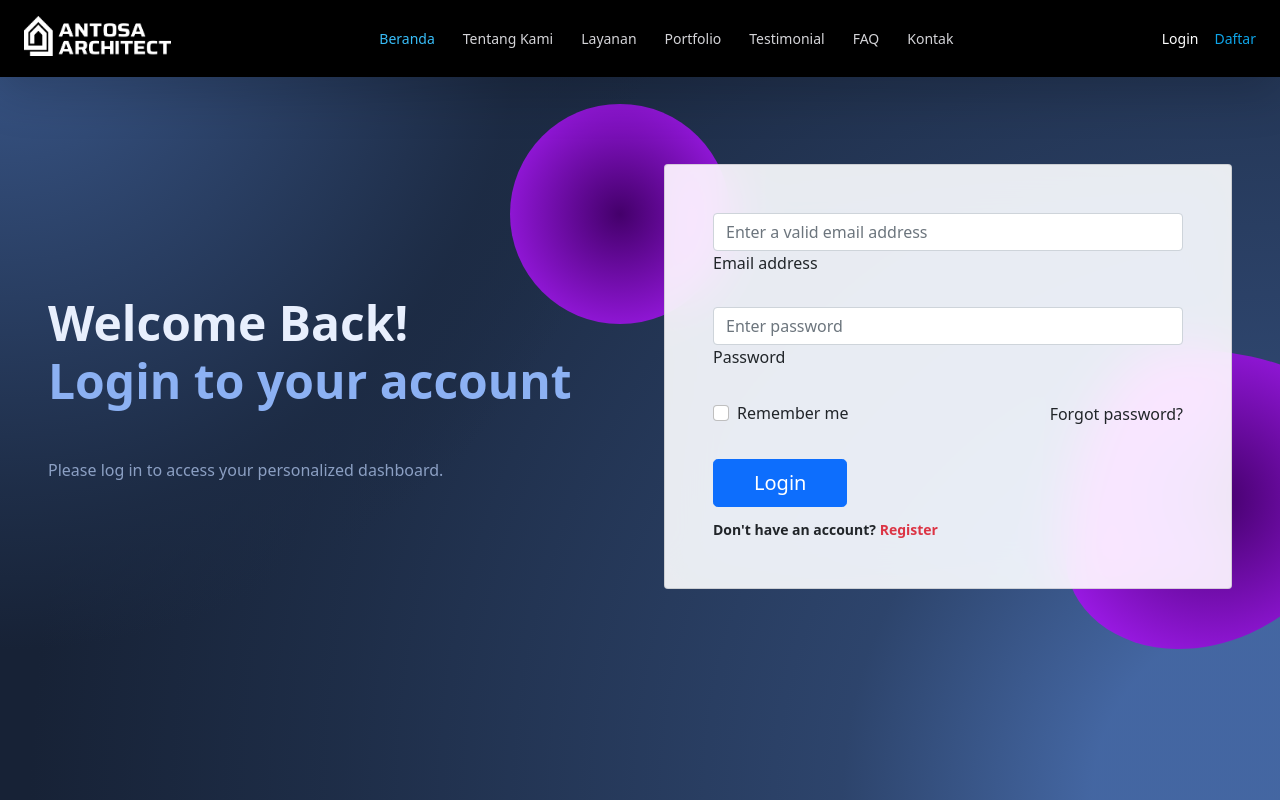
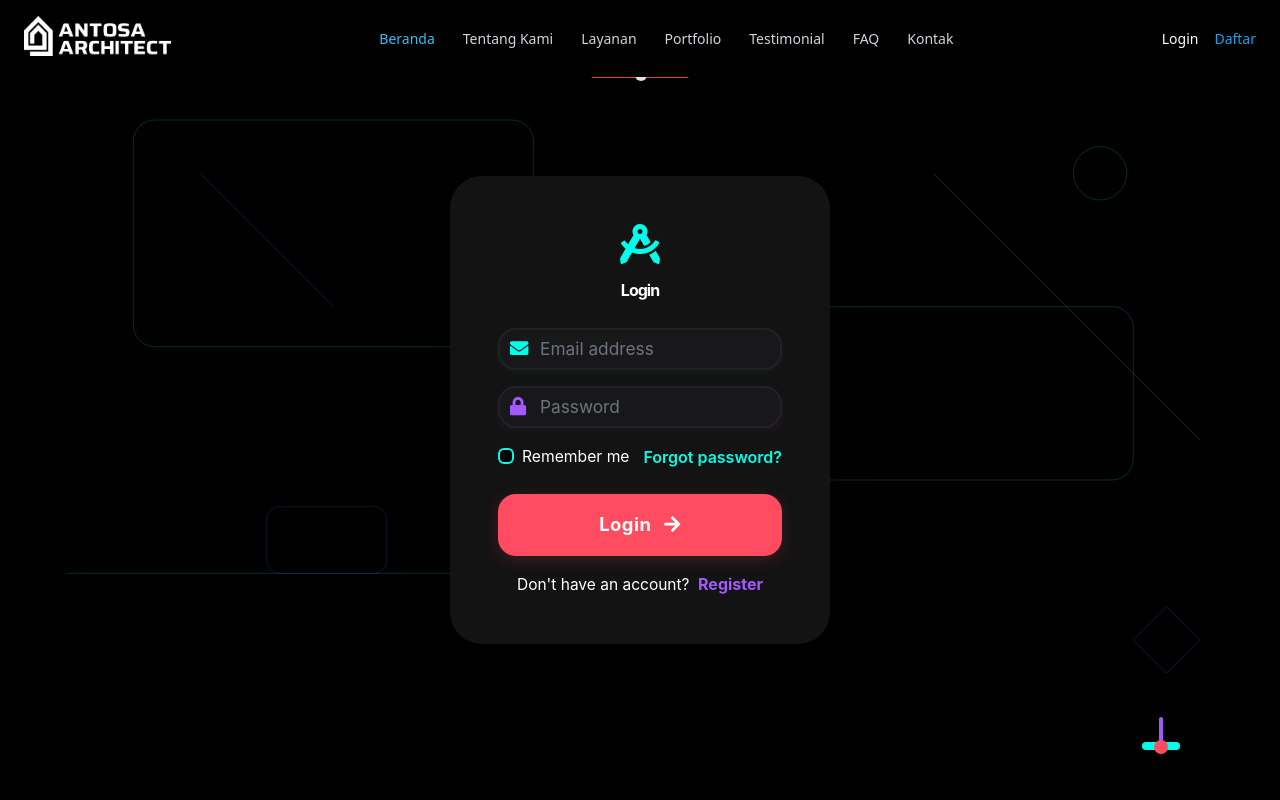
Before and after one commit to iannnub/arsitek, a PHP site: the page made by views/auth/login.php in a window 1280 px wide. Run offline with PHP 8.4, Linux system fonts and the light colour scheme; the template is opened without the code that fills it, so the values that code supplies are empty; some libraries are stand-ins or nearby versions.

Commit message:
feat(login): redesign login page with modern architect theme

```diff
--- a/views/auth/login.php
+++ b/views/auth/login.php
@@ -149,13 +149,18 @@
             </nav>
 
             <!-- Auth Links -->
-            <?php if (session_status() === PHP_SESSION_NONE) session_start(); ?>
+            <?php
+// Ensure session is started only once
+if (session_status() === PHP_SESSION_NONE) {
+    session_start();
+}
+?>
 <div class="hidden md:flex items-center space-x-4">
     <?php if (empty($_SESSION['user'])): ?>
         <a href="<?= url('auth/login') ?>" class="text-sm font-medium text-white hover:text-primary-400 transition-colors">Login</a>
         <a href="<?= url('auth/register') ?>" class="text-sm font-medium text-primary-500 hover:text-primary-300 transition-colors">Daftar</a>
     <?php else: ?>
-                    <span class="text-sm text-gray-300">Halo, <?= $_SESSION['user']['name'] ?></span>
+        <span class="text-sm text-gray-300">Halo, <?= htmlspecialchars($_SESSION['user']['name'] ?? '', ENT_QUOTES, 'UTF-8') ?></span>
         <a href="<?= url('logout') ?>" class="text-sm font-medium text-red-400 hover:text-red-300 transition-colors">Logout</a>
     <?php endif; ?>
 </div>
@@ -164,80 +169,131 @@
 </header>
 
 <!-- Section: Design Block -->
-<section class="background-radial-gradient overflow-hidden">
-  <div class="container px-4 py-5 px-md-5 text-center text-lg-start my-5">
-    <div class="row gx-lg-5 align-items-center mb-5">
-      <!-- Bagian kiri untuk konten -->
-      <div class="col-lg-6 mb-5 mb-lg-0" style="z-index: 10">
-        <h1 class="my-5 display-5 fw-bold ls-tight" style="color: hsl(218, 81%, 95%)">
-          Welcome Back! <br />
-          <span style="color: hsl(218, 81%, 75%)">Login to your account</span>
-        </h1>
-        <p class="mb-4 opacity-70" style="color: hsl(218, 81%, 85%)">
-          Please log in to access your personalized dashboard.
-        </p>
+<section id="login-architect" class="architect-login-section position-relative overflow-hidden" style="background:#000; min-height:100vh; padding-top:90px;">
+  <div class="container d-flex flex-column justify-content-center align-items-center" style="min-height:80vh;">
+    <!-- Floating Blueprint Lines and Animated Shapes -->
+    <svg class="blueprint-lines position-absolute top-0 start-0 w-100 h-100" style="pointer-events:none;z-index:1;" width="100%" height="100%" viewBox="0 0 1920 1080" fill="none">
+      <g stroke="#00FFEA" stroke-width="1.5" opacity="0.18">
+        <rect x="200" y="120" width="600" height="340" rx="32"/>
+        <rect x="1200" y="400" width="500" height="260" rx="32"/>
+        <line x1="100" y1="800" x2="800" y2="800"/>
+        <line x1="1400" y1="200" x2="1800" y2="600"/>
+        <circle cx="1650" cy="200" r="40"/>
+      </g>
+      <g stroke="#A259FF" stroke-width="2" opacity="0.12">
+        <rect x="400" y="700" width="180" height="100" rx="20"/>
+        <polygon points="1700,900 1750,950 1800,900 1750,850"/>
+        <line x1="300" y1="200" x2="500" y2="400"/>
+      </g>
+    </svg>
+    <!-- Animated Construction Icon (Crane) -->
+    <div class="animated-crane position-absolute" style="top:30px; left:50%; transform:translateX(-50%); z-index:2;">
+      <svg width="120" height="60" viewBox="0 0 120 60" fill="none">
+        <rect x="10" y="40" width="100" height="8" rx="4" fill="#FF4C60"/>
+        <rect x="55" y="10" width="10" height="30" rx="5" fill="#00FFEA">
+          <animate attributeName="y" values="10;20;10" dur="2s" repeatCount="indefinite"/>
+        </rect>
+        <rect x="60" y="5" width="2" height="10" rx="1" fill="#A259FF"/>
+        <circle cx="61" cy="45" r="6" fill="#fff"/>
+      </svg>
     </div>
-
-      <!-- Bagian kanan form login -->
-      <div class="col-lg-6 mb-5 mb-lg-0 position-relative">
-        <div id="radius-shape-1" class="position-absolute rounded-circle shadow-5-strong"></div>
-        <div id="radius-shape-2" class="position-absolute shadow-5-strong"></div>
-
-        <div class="card bg-glass">
-          <div class="card-body px-4 py-5 px-md-5">
-            <form method="POST" action="<?= url('auth/submit') ?>">
+    <!-- Login Card -->
+    <div class="architect-login-card card p-5 shadow-lg" style="max-width:380px; width:100%; background:rgba(20,20,20,0.98); border-radius:32px; z-index:3; box-shadow:0 8px 32px 0 rgba(0,255,234,0.12);">
+      <div class="text-center mb-4">
+        <i class="fas fa-drafting-compass" style="font-size:2.5rem; color:#00FFEA;"></i>
+        <h2 class="fw-bold mt-3 mb-1" style="color:#fff; font-family:'Inter',sans-serif; letter-spacing:-1px;">Login</h2>
+      </div>
+      <form method="POST" action="<?= url('auth/submit') ?>" autocomplete="on" style="z-index:4;">
         <input type="hidden" name="action" value="login">
-              <!-- Input Email -->
-              <div class="form-outline mb-4">
-                <input type="email" name="email" id="form3Example3" class="form-control" placeholder="Enter a valid email address" required>
-                <label class="form-label" for="form3Example3">Email address</label>
+        <!-- Email -->
+        <div class="mb-3">
+          <label for="login-email" class="form-label visually-hidden">Email address</label>
+          <div class="input-icon-group position-relative">
+            <input type="email" name="email" id="login-email" class="form-control architect-input" placeholder="Email address" required autocomplete="username" aria-label="Email address" style="background:#18181b; color:#fff; border-radius:18px; border:2px solid #222; font-size:1.08rem; box-shadow:0 2px 8px 0 rgba(0,255,234,0.06); padding-left:2.5rem;">
+            <span class="position-absolute" style="top:50%; left:12px; transform:translateY(-50%); color:#00FFEA; font-size:1.15rem;"><i class="fas fa-envelope"></i></span>
           </div>
-
-              <!-- Input Password -->
-              <div class="form-outline mb-4">
-                <input type="password" name="password" id="form3Example4" class="form-control" placeholder="Enter password" required>
-                <label class="form-label" for="form3Example4">Password</label>
         </div>
-
-              <!-- Checkbox dan Lupa Password -->
+        <!-- Password -->
+        <div class="mb-3">
+          <label for="login-password" class="form-label visually-hidden">Password</label>
+          <div class="input-icon-group position-relative">
+            <input type="password" name="password" id="login-password" class="form-control architect-input" placeholder="Password" required autocomplete="current-password" aria-label="Password" style="background:#18181b; color:#fff; border-radius:18px; border:2px solid #222; font-size:1.08rem; box-shadow:0 2px 8px 0 rgba(162,89,255,0.08); padding-left:2.5rem;">
+            <span class="position-absolute" style="top:50%; left:12px; transform:translateY(-50%); color:#A259FF; font-size:1.15rem;"><i class="fas fa-lock"></i></span>
+          </div>
+        </div>
+        <!-- Remember Me & Forgot Password -->
         <div class="d-flex justify-content-between align-items-center mb-4">
           <div class="form-check">
-                  <input class="form-check-input me-2" type="checkbox" value="" id="form2Example3" />
-                  <label class="form-check-label" for="form2Example3">Remember me</label>
+            <input class="form-check-input architect-checkbox" type="checkbox" value="1" id="architect-remember" style="border-radius:6px; border:2px solid #00FFEA; background:#000;">
+            <label class="form-check-label" for="architect-remember" style="color:#fff; font-size:0.98rem;">Remember me</label>
           </div>
-                <a href="<?= url('auth/forgot-password') ?>" class="text-body">Forgot password?</a>
+          <a href="<?= url('auth/forgot-password') ?>" class="architect-link-forgot" style="color:#00FFEA; font-weight:600; text-decoration:none; transition:color 0.2s;">Forgot password?</a>
         </div>
-
-              <!-- Tombol Login -->
-              <div class="text-center text-lg-start mt-4 pt-2">
-                <button type="submit" class="btn btn-primary btn-lg" style="padding-left: 2.5rem; padding-right: 2.5rem;">Login</button>
-                <p class="small fw-bold mt-2 pt-1 mb-0">Don't have an account? <a href="<?= url('auth/register') ?>" class="link-danger">Register</a></p>
+        <!-- Login Button -->
+        <div class="mb-3">
+          <button type="submit" class="architect-login-btn btn w-100 py-3 fw-bold" style="background:#FF4C60; color:#fff; border-radius:18px; font-size:1.15rem; box-shadow:0 4px 16px 0 rgba(255,76,96,0.18); letter-spacing:0.5px; transition:transform 0.16s, box-shadow 0.18s;">
+            <span class="architect-login-btn-text">Login</span>
+            <i class="fas fa-arrow-right ms-2"></i>
+          </button>
         </div>
-
-              <!-- Tombol Sosial Media -->
-              <!-- <div class="text-center">
-                <p>or sign in with:</p>
-                <button type="button" class="btn btn-link btn-floating mx-1">
-                  <i class="fab fa-facebook-f"></i>
-                </button>
-                <button type="button" class="btn btn-link btn-floating mx-1">
-                  <i class="fab fa-google"></i>
-                </button>
-                <button type="button" class="btn btn-link btn-floating mx-1">
-                  <i class="fab fa-twitter"></i>
-                </button>
-                <button type="button" class="btn btn-link btn-floating mx-1">
-                  <i class="fab fa-github"></i>
-                </button>
-              </div> -->
+        <div class="text-center">
+          <span style="color:#fff; font-size:0.97rem;">Don't have an account?</span>
+          <a href="<?= url('auth/register') ?>" class="architect-link-register ms-1" style="color:#A259FF; font-weight:700; text-decoration:none; transition:color 0.2s;">Register</a>
+        </div>
       </form>
     </div>
-        </div>
-      </div>
+    <!-- Floating Construction Tool Icon -->
+    <div class="floating-tool-icon position-absolute" style="bottom:40px; right:7vw; z-index:2; animation:floating-tool 3s ease-in-out infinite alternate;">
+      <svg width="58" height="58" viewBox="0 0 58 58" fill="none">
+        <rect x="10" y="40" width="38" height="8" rx="4" fill="#00FFEA"/>
+        <rect x="27" y="15" width="4" height="25" rx="2" fill="#A259FF"/>
+        <circle cx="29" cy="45" r="7" fill="#FF4C60"/>
+      </svg>
     </div>
   </div>
 </section>
-<!-- Section: Design Block -->
+<style>
+  .architect-login-section { font-family: 'Inter', 'Segoe UI', sans-serif; }
+  .architect-login-card { border: none; }
+  .architect-login-btn:hover, .architect-login-btn:focus {
+    background: #00FFEA !important;
+    color: #000 !important;
+    transform: translateY(-2px) scale(1.025);
+    box-shadow: 0 6px 24px 0 rgba(0,255,234,0.24);
+  }
+  .architect-login-btn:active { transform: scale(0.98); }
+  .architect-input:focus {
+    border-color: #00FFEA;
+    box-shadow: 0 0 0 2px #00FFEA44;
+    background: #18181b;
+    color: #fff;
+  }
+  .architect-link-forgot:hover, .architect-link-forgot:focus {
+    color: #FF4C60 !important;
+    text-decoration: underline;
+  }
+  .architect-link-register:hover, .architect-link-register:focus {
+    color: #00FFEA !important;
+    text-decoration: underline;
+  }
+  .architect-checkbox:focus {
+    border-color: #A259FF;
+    box-shadow: 0 0 0 2px #A259FF44;
+  }
+  .input-icon-group input {
+    padding-left: 2.5rem !important;
+  }
+  @media (max-width: 600px) {
+    .architect-login-card { padding: 2rem 1rem !important; }
+    .animated-crane { display: none !important; }
+    .floating-tool-icon { display: none !important; }
+    .blueprint-lines { display: none !important; }
+  }
+  @keyframes floating-tool {
+    0% { transform: translateY(0); }
+    100% { transform: translateY(-18px); }
+  }
+</style>
 
 <script src="../assets/js/bootstrap.min.js"></script>
 </body>
```
Lines whose indentation alone changed are shown as unchanged.
